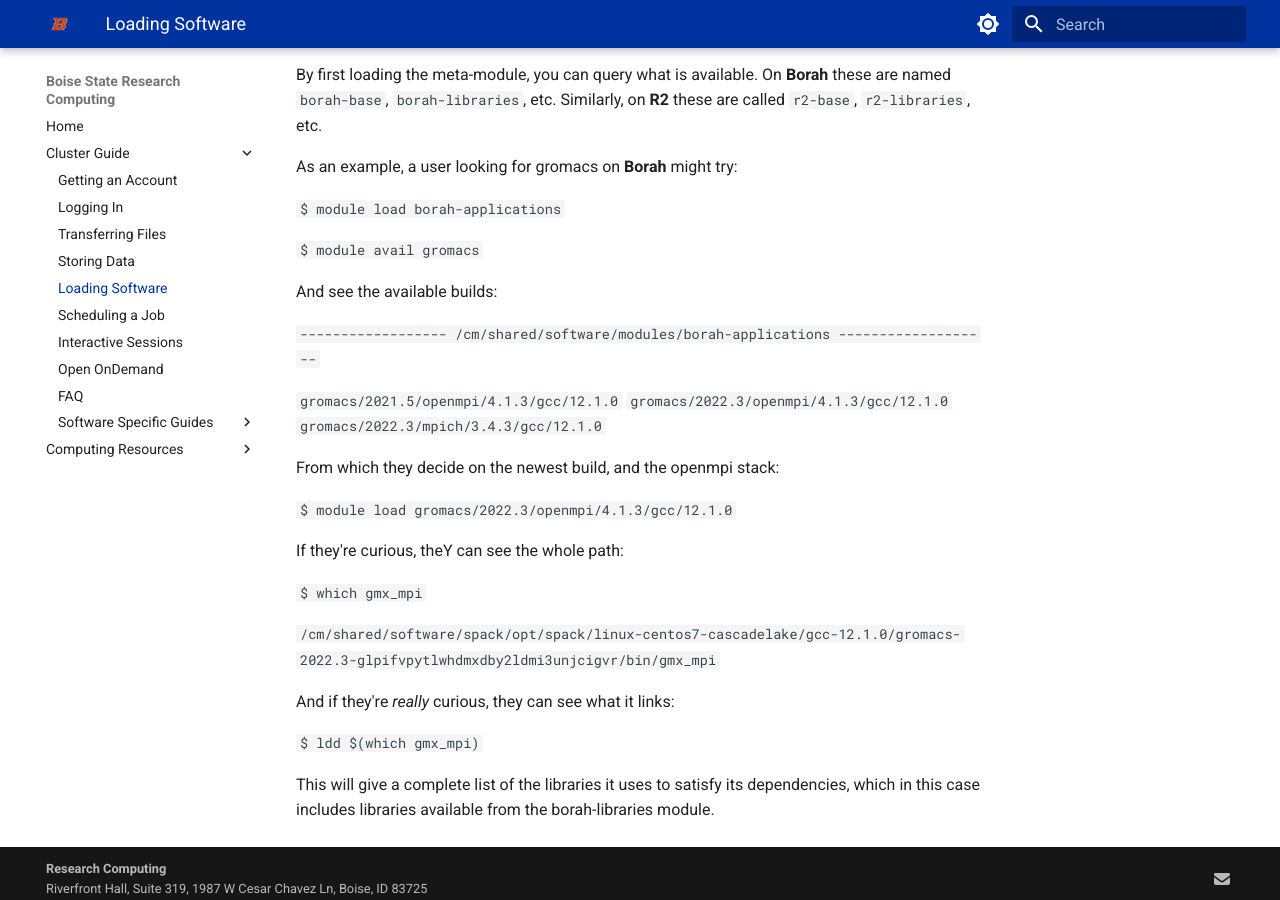
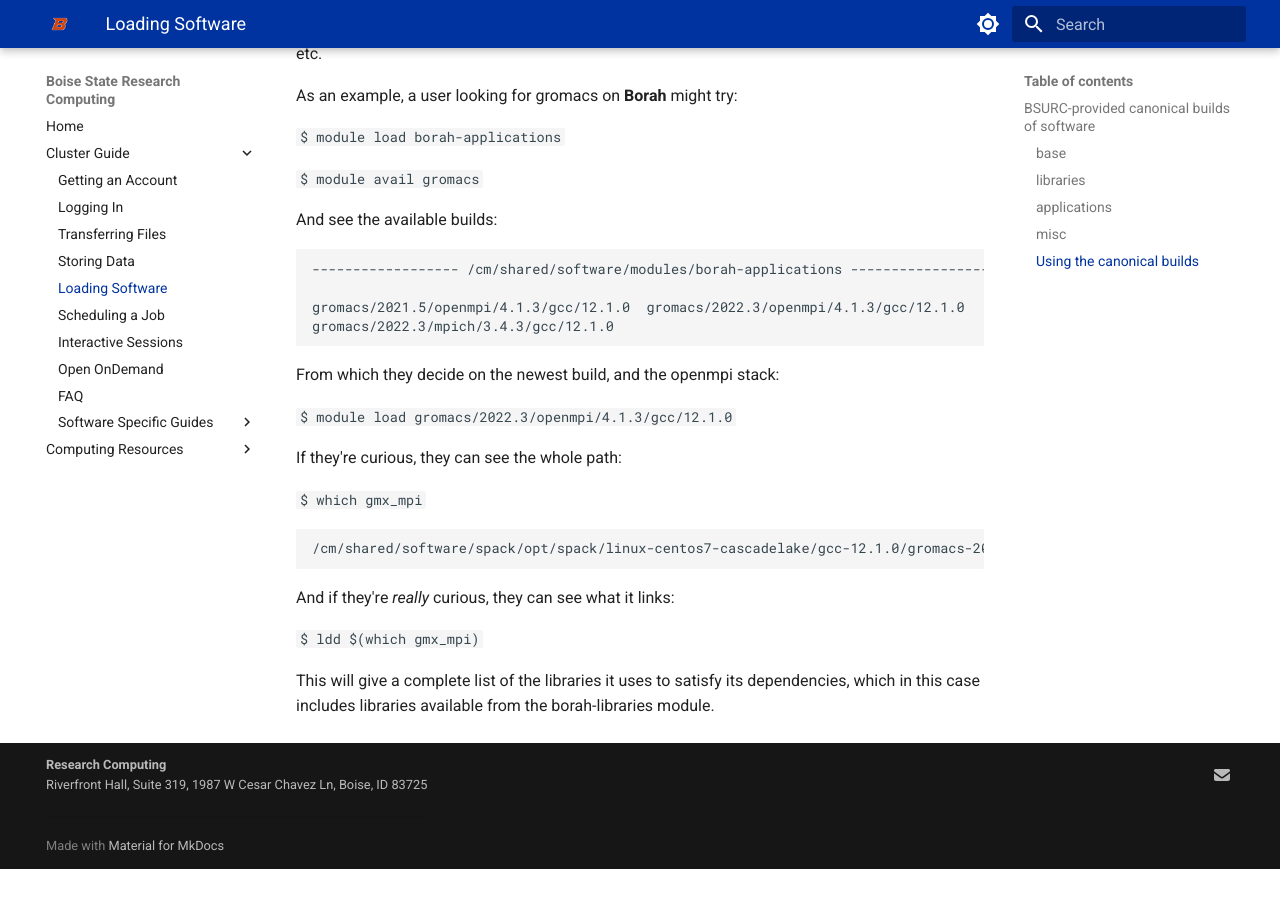
Before and after one commit to bsurc/docs, an MkDocs documentation site: the page built from docs/loading_software.md, in a window 1280 px wide and 900 px high, scrolled down 1992 px. Built offline with MkDocs 1.6.1 and Material for MkDocs 9.7.7, drawn with Linux system fonts in a browser that asks for light colours; after the commit the page ends 2861 px from its top, so only the background shows below that.

Commit message:
Formatting adjustments

````diff
--- a/docs/loading_software.md
+++ b/docs/loading_software.md
@@ -25,31 +25,31 @@ Relevant commands for the module system:
 In addition to the module system, software will sometimes be built within your own home or scratch space for ease of use.
 When we at Research Computing receive your software request, we’ll work with you to build a solution that will meet your needs.
 
-# BSURC-provided canonical builds of software
+## BSURC-provided canonical builds of software
 
 Beginning in 2022, Boise State University Research Computing started providing canonical builds of commonly-used software packages, including compilers, MPI stacks, libraries, and applications. Previous software installations have not been removed, however it is strongly advised to use these canonical builds moving forward, as they are comprised of newer versions, and have been engineered for consistency in linking, especially for software with large dependency graphs.
 
 These canonical builds are available by first loading meta-modules (modules which make other modules available) in the following categories:
 
-## base
+### base
 
 The base module set contains compilers and MPI built with these compilers, as well as tools for building software (e.g. CMake). Versions here are well-ahead of the OS-provided versions and should always be used for non-trivial builds. If you are building an HPC package yourself, these are the tools you will need.
 
-## libraries
+### libraries
 
 The libraries module set contains optimized builds of commonly used libraries, such as FFTW, HDF5, NETCDF, etc. and are organized hierarchically as:
 `<library>/<version>/<mpi>/<mpi-version>/<compiler>/<compiler-version>`
 Note that these libraries are build using the base compilers and MPI stacks. It is  recommended to always build and link codes using the same compiler and compiler version, and also with the same exact builds of any dependencies.
 
-## applications
+### applications
 
 The applications here are typically built on top of the libraries module, using the tools in the base module, and they are hard-coded to find their correct dependencies using the RPATH mechanism. Advanced users should be aware that these settings *cannot* be overridden by LD_LIBRARY_PATH, and that this is by design. They can, however, be pre-empted using the LD_PRELOAD mechanism.
 
-## misc
+### misc
 
 Not every piece of software fits easily into a category, and this set of modules is designed to capture those, while still being as consistent as possible in building against the above dependencies.
 
-## Using the canonical builds
+### Using the canonical builds
 
 By first loading the meta-module, you can query what is available. On **Borah** these are named `borah-base`, `borah-libraries`, etc. Similarly, on **R2** these are called `r2-base`, `r2-libraries`, etc.
 
@@ -61,19 +61,24 @@ As an example, a user looking for gromacs on **Borah** might try:
 
 And see the available builds:
 
-`------------------ /cm/shared/software/modules/borah-applications -------------------`
+```
+------------------ /cm/shared/software/modules/borah-applications -------------------
 
-`gromacs/2021.5/openmpi/4.1.3/gcc/12.1.0 ` `gromacs/2022.3/openmpi/4.1.3/gcc/12.1.0` `gromacs/2022.3/mpich/3.4.3/gcc/12.1.0 `
+gromacs/2021.5/openmpi/4.1.3/gcc/12.1.0  gromacs/2022.3/openmpi/4.1.3/gcc/12.1.0
+gromacs/2022.3/mpich/3.4.3/gcc/12.1.0
+```
 
 From which they decide on the newest build, and the openmpi stack:
 
 `$ module load gromacs/2022.3/openmpi/4.1.3/gcc/12.1.0 `
 
-If they're curious, theY can see the whole path:
+If they're curious, they can see the whole path:
 
 `$ which gmx_mpi`
 
-`/cm/shared/software/spack/opt/spack/linux-centos7-cascadelake/gcc-12.1.0/gromacs-2022.3-glpifvpytlwhdmxdby2ldmi3unjcigvr/bin/gmx_mpi`
+```
+/cm/shared/software/spack/opt/spack/linux-centos7-cascadelake/gcc-12.1.0/gromacs-2022.3-glpifvpytlwhdmxdby2ldmi3unjcigvr/bin/gmx_mpi
+```
 
 And if they're *really* curious, they can see what it links:
 
````
